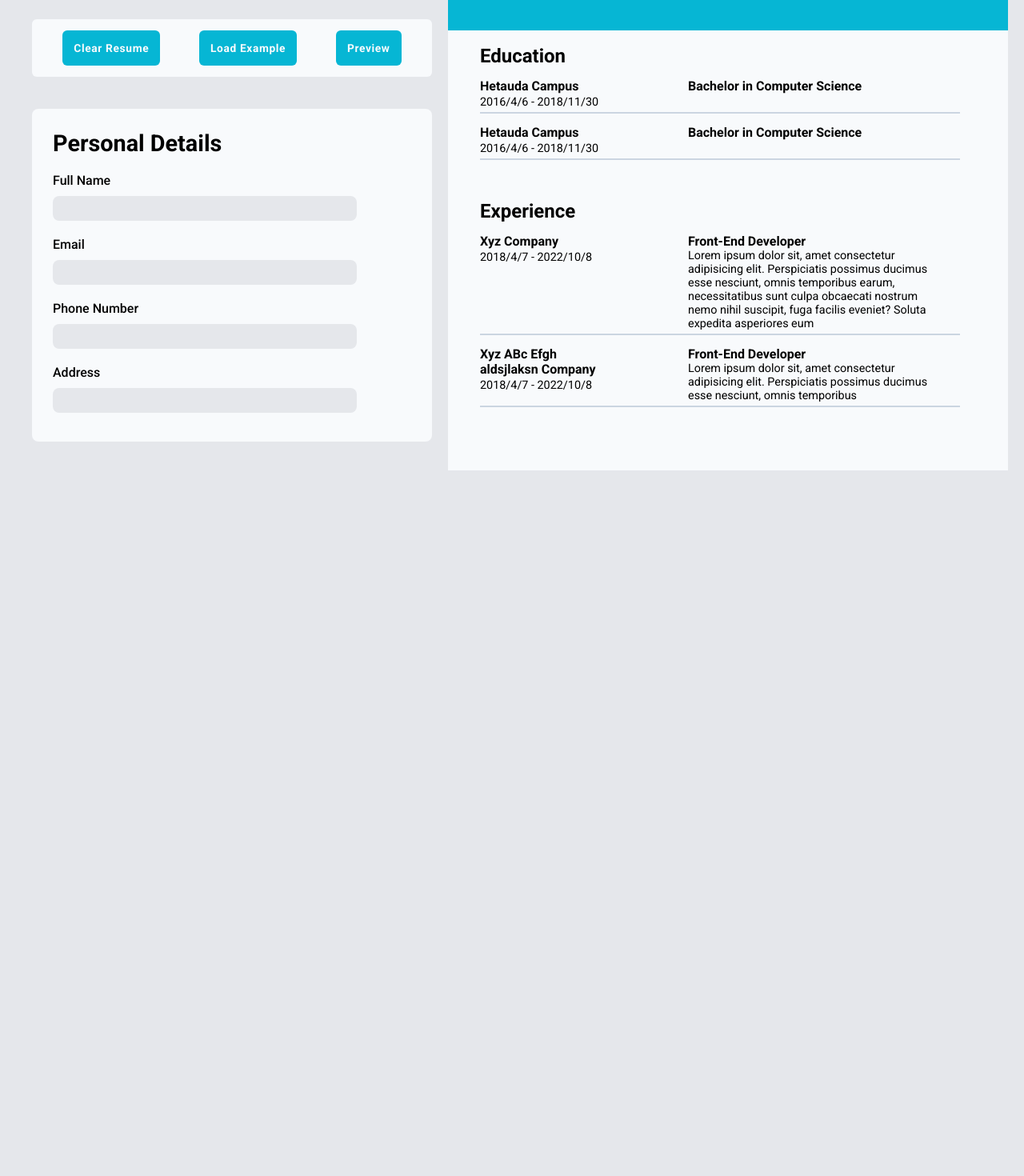
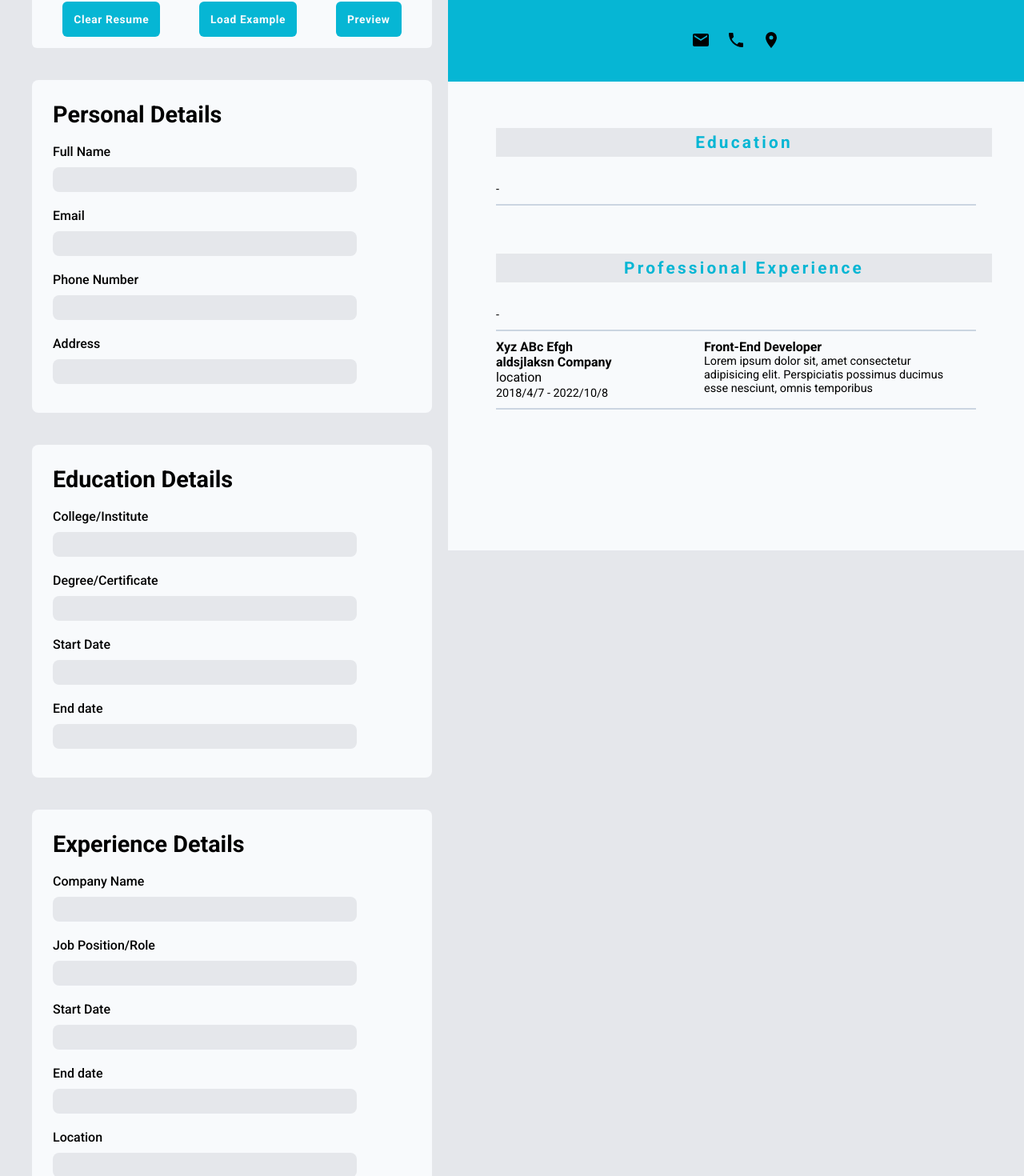
Before and after one commit to Amrit57/CV-Application, a React (Vite) app: page / in a window 1280 px wide. Shown: the part 52-1522 px from the top of the page at 80% size. Before the commit the page ends 800 px from the top, so only its background shows below. Built offline with nearby package versions, Linux system fonts and the light colour scheme.

Commit message:
Stored Education and Experience form data  in CV

```diff
--- a/package.json
+++ b/package.json
@@ -10,6 +10,8 @@
     "preview": "vite preview"
   },
   "dependencies": {
+    "@mdi/js": "^7.2.96",
+    "@mdi/react": "^1.6.1",
     "react": "^18.2.0",
     "react-dom": "^18.2.0"
   },
--- a/src/App.jsx
+++ b/src/App.jsx
@@ -7,7 +7,17 @@ export default function App (){
         fullName:"",
         email:"",
         phoneNumber:"",
-        address:""
+        address:"",
+        college:"",
+        degree:"",
+        startDate:"",
+        endDate:"",
+        company:"",
+        position:"",
+        companyStartDate:"",
+        companyEndDate:"",
+        location:"",
+        jobDescription:""
     })
    function handleChangeEvent(event){
     const{name, value} = event.target
--- a/src/components/CV.jsx
+++ b/src/components/CV.jsx
@@ -1,13 +1,24 @@
 import React from "react";
+import Icon from '@mdi/react';
+import { mdiEmail, mdiPhone, mdiMapMarker } from '@mdi/js';
 export default function CV({formData}) {
+
+
   return (
     <div className="cv--container">
-      <header className="cv--header">
+       <header className="cv--header">
         <h1>{formData.fullName}</h1>
-        <span className="cv--address">{formData.address}</span>
         <div className="cv--contact" >
-        <p className="cv--phoneNumber">{formData.phoneNumber}</p>
-        <p className="cv--email">{formData.email}</p>
+        <Icon
+          path={mdiEmail}
+          size={1}
+          className="cv--email-icon"
+          />
+        <p className="cv--email contact"> {formData.email} </p>
+          <Icon path={mdiPhone} size={1} />
+        <p className="cv--phoneNumber contact">{formData.phoneNumber}</p>
+        <Icon path={mdiMapMarker} size={1} />
+        <p className="cv--address contact">{formData.address}</p>
         </div>
       </header>
       <main className="cv--main">
@@ -15,41 +26,31 @@ export default function CV({formData}) {
           <h2 className="cv--header-text">Education</h2>
           <div className="cv--education-detail">
           <div>
-            <h4 className="cv--collegeName">Hetauda Campus</h4>
-            <span className="cv--duration">2016/4/6 - 2018/11/30</span>
+            <h4 className="cv--collegeName">{formData.college}</h4>
+            <span className="cv--duration">{formData.startDate} - {formData.endDate}</span>
           </div>
           <div>
-            <h4 className="cv--degreeName">Bachelor in Computer Science</h4>
+            <h4 className="cv--degreeName">{formData.degree}</h4>
           </div>
             </div>
-            <div className="cv--education-detail">
-          <div>
-            <h4 className="cv--collegeName">Hetauda Campus</h4>
-            <span className="cv--duration">2016/4/6 - 2018/11/30</span>
-          </div>
-          <div>
-            <h4 className="cv--degreeName">Bachelor in Computer Science</h4>
-          </div>
-            </div>
-
         </section>
         <section className="cv--experience">
-          <h2 className="cv--header-text">Experience</h2>
+          <h2 className="cv--header-text">Professional Experience</h2>
           <div className="cv--experience-detail">
 
           <div>
-            <h4 className="cv--companyName">Xyz Company</h4>
-            <span className="cv--duration">2018/4/7 - 2022/10/8</span>
+            <h4 className="cv--companyName">{formData.company}</h4>
+            <p className="cv--location">
+              {formData.location}
+            </p>
+            <span className="cv--duration">{formData.companyStartDate} - {formData.companyEndDate}</span>
           </div>
           <div>
             <h4 className="cv--position">
-              Front-End Developer
+            {formData.position}
             </h4>
             <p className="cv--job-description">
-              Lorem ipsum dolor sit, amet consectetur adipisicing elit.
-              Perspiciatis possimus ducimus esse nesciunt, omnis temporibus
-              earum, necessitatibus sunt culpa obcaecati nostrum nemo nihil
-              suscipit, fuga facilis eveniet? Soluta expedita asperiores eum
+            {formData.jobDescription}
             </p>
           </div>
           </div>
@@ -57,6 +58,7 @@ export default function CV({formData}) {
 
 <div>
   <h4 className="cv--companyName">Xyz ABc Efgh  aldsjlaksn Company</h4>
+  <p>location</p>
   <span className="cv--duration">2018/4/7 - 2022/10/8</span>
 </div>
 <div>
--- a/src/components/Form.jsx
+++ b/src/components/Form.jsx
@@ -42,34 +42,89 @@ export default function Form(props){
                 onChange={(event)=> props.handleChangeEvent(event)}
                 />
         </div>
-        {/* <div className="form education--form">
+        <div className="form education--form">
                 <h2 className="form--header-text">Education Details</h2>
                 <label htmlFor="college">College/Institute</label>
-                <input type="text" name="college" className="form--college"  />
+                <input
+                type="text"
+                name="college"
+                className="form--college"
+                onChange={(event)=> props.handleChangeEvent(event)}
+                value={props.formData.college}
+                 />
                 <label htmlFor="degree">Degree/Certificate</label>
-                <input type="text" name="degree" className="form--degree" />
+                <input
+                type="text"
+                name="degree"
+                className="form--degree"
+                onChange={(event)=> props.handleChangeEvent(event)}
+                value={props.formData.degree}
+                />
                 <label htmlFor="startDate">Start Date</label>
-                <input type="text" name="startDate" className="form--startDate" />
+                <input
+                type="text"
+                name="startDate"
+                className="form--startDate"
+                onChange={(event)=> props.handleChangeEvent(event)}
+                value={props.formData.startDate}
+                />
                 <label htmlFor="endDate">End date</label>
-                <input type="text" name="endDate" className="form--endDate" />
+                <input
+                type="text"
+                name="endDate"
+                className="form--endDate"
+                onChange={(event)=> props.handleChangeEvent(event)}
+                value={props.formData.endDate}
+                />
         </div>
         <div className="form experience--form">
                 <h2 className="form--header-text">Experience Details</h2>
                 <label htmlFor="company">Company Name</label>
-                <input type="text" name="company" className="form--company"  />
+                <input
+                type="text"
+                name="company"
+                className="form--company"
+                value={props.formData.company}
+                onChange={(event) =>props.handleChangeEvent(event)}
+                />
                 <label htmlFor="position">Job Position/Role</label>
-                <input type="text" name="position" className="form--position" />
+                <input type="text"
+                name="position"
+                className="form--position"
+                value={props.formData.position}
+                onChange={(event)=> props.handleChangeEvent(event)}
+                />
                 <label htmlFor="startDate">Start Date</label>
-                <input type="text" name="startDate" className="form--startDate" />
+                <input type="text"
+                name="companyStartDate"
+                className="form--startDate"
+                value={props.formData.companyStartDate}
+                onChange={(event)=> props.handleChangeEvent(event)}
+                />
                 <label htmlFor="endDate">End date</label>
-                <input type="text" name="endDate" className="form--endDate" />
+                <input type="text"
+                name="companyEndDate"
+                className="form--endDate"
+                value={props.formData.companyEndDate}
+                onChange={(event)=>props.handleChangeEvent(event)}
+                />
                 <label htmlFor="location">Location</label>
-                <input type="text" name="location" className="form--location" />
+                <input type="text"
+                name="location"
+                className="form--location"
+                value={props.formData.location}
+                onChange={(event)=> props.handleChangeEvent(event)}
+                />
                 <label htmlFor="jobDescription">Job Description</label>
-                <textarea type="text" name="jobDescription" className="form--jobDescription"
-                maxLength={60} rows={4}
-                placeholder="Explain your role/work in your previous job (max-60 words)" />
-        </div> */}
+                <textarea type="text"
+                name="jobDescription"
+                className="form--jobDescription"
+                maxLength={200} rows={4}
+                placeholder="Explain your role/work in your previous job (max-200 character)"
+                value={props.formData.jobDescription}
+                onChange={(event)=> props.handleChangeEvent(event)}
+                />
+        </div>
         </div>
 
     )
--- a/src/styles/style.css
+++ b/src/styles/style.css
@@ -74,11 +74,11 @@ body{
 }
 .cv--container{
     background: var(--card-bg);
-    min-height: 600px;
+    min-height: 700px;
 }
 .cv--header{
     background-color: var(--btn-bg);
-    padding: 20px;
+    padding: 40px;
     display: flex;
     justify-content: center;
     align-items: center;
@@ -86,10 +86,17 @@ body{
 }
 .cv--contact{
     display: flex;
-    gap: 40px;
+    justify-content: center;
+    align-items: center;
     margin-top: 10px;
+    font-size: 0.9rem;
+    text-align: center;
+}
+.contact{
+    margin-right:20px;
 }
 .cv--main{
+    margin: 20px ;
     padding: 18px 40px;
     display: flex;
     flex-direction: column;
@@ -97,11 +104,19 @@ body{
     height: 100%;
     width: 700px;
 }
+.cv--header-text{
+    background-color: var(--input-bg);
+    color: var(--btn-bg);
+    text-align: center;
+    padding: 6px;
+    letter-spacing: 0.2rem;
+    font-size: 1.3rem;
+    margin: 20px 0px;
+}
 .cv--education-detail, .cv--experience-detail{
     display: grid;
     grid-template-columns: repeat(2, 160px 300px);
-    margin:10px 0px;
-    padding: 4px 0px;
+    padding: 10px 0px;
     justify-content: start;
     align-items: start;
     gap: 100px;
```
Also changed, not shown: 1 other file (tests, documents, lock files or other folders).
